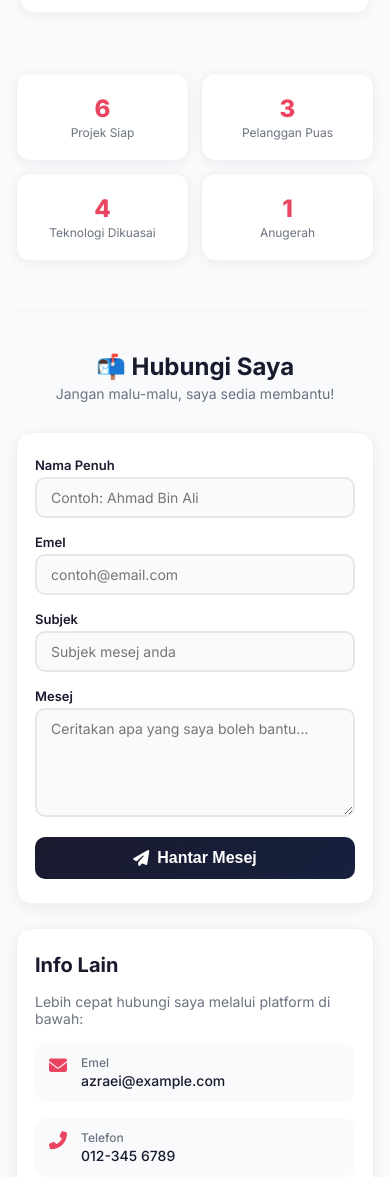
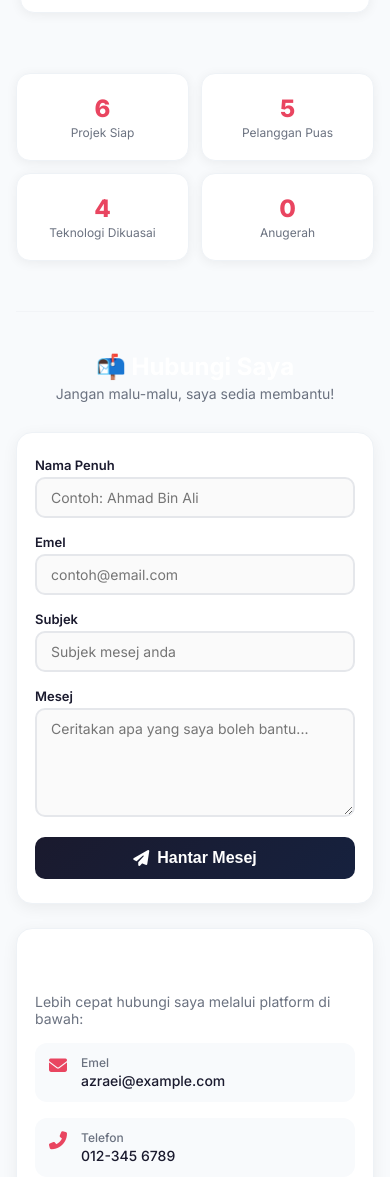
Before and after one commit to tiadanamadisini/portfolio, a plain HTML site: page index.html in a window 390 px wide. Shown: the part 3939-5116 px from the top of the page. Drawn offline with Linux system fonts and the light colour scheme.

Commit message:
Update index.html

```diff
--- a/index.html
+++ b/index.html
@@ -1555,7 +1555,7 @@ footer {
 
     .section-header h2 {
         font-size: 24px;
-        color: #1a1a2e;
+        color: #ffffff;
         margin-bottom: 4px;
     }
 
@@ -1679,7 +1679,7 @@ footer {
 
     .contact-info h3 {
         font-size: 20px;
-        color: #1a1a2e;
+        color: #ffffff;
         margin-bottom: 0;
     }
 
@@ -2868,9 +2868,9 @@ footer {
         function initCounters() {
             const counters = [
                 { id: 'countProjects', target: 6 },
-                { id: 'countClients', target: 3 },
+                { id: 'countClients', target: 5 },
                 { id: 'countTech', target: 4 },
-                { id: 'countAwards', target: 1 }
+                { id: 'countAwards', target: 0 }
             ];
 
             const observer = new IntersectionObserver((entries) => {
```
